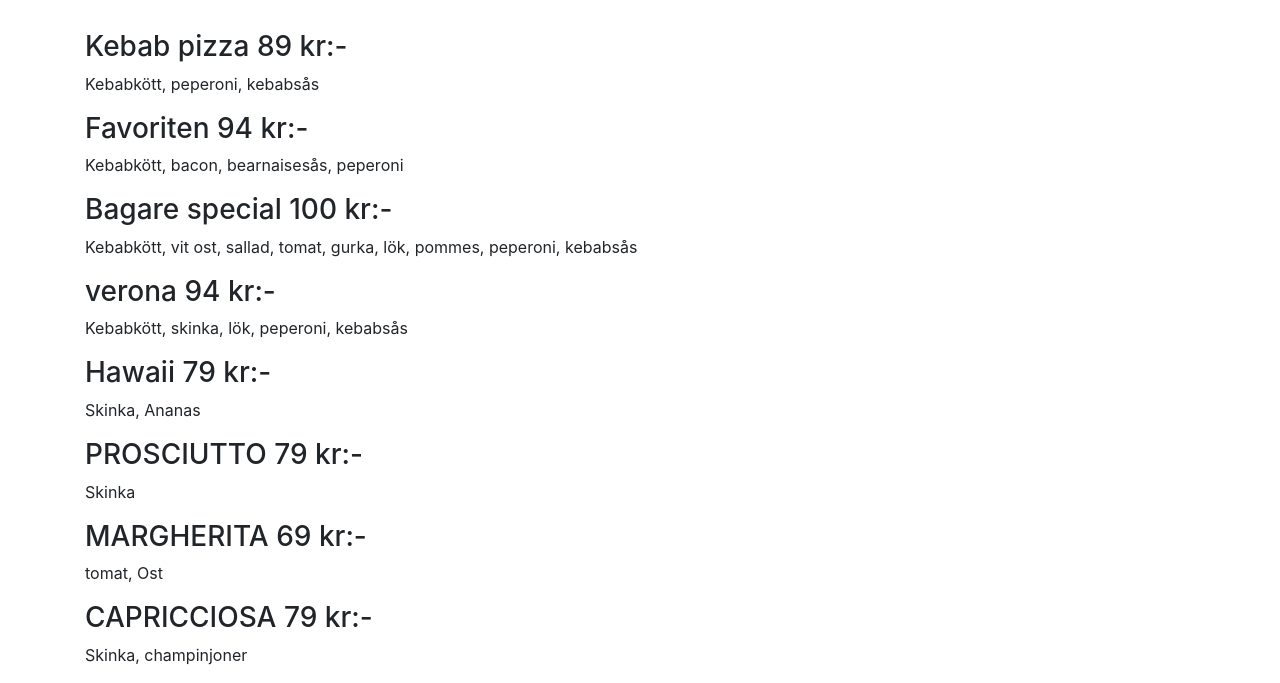
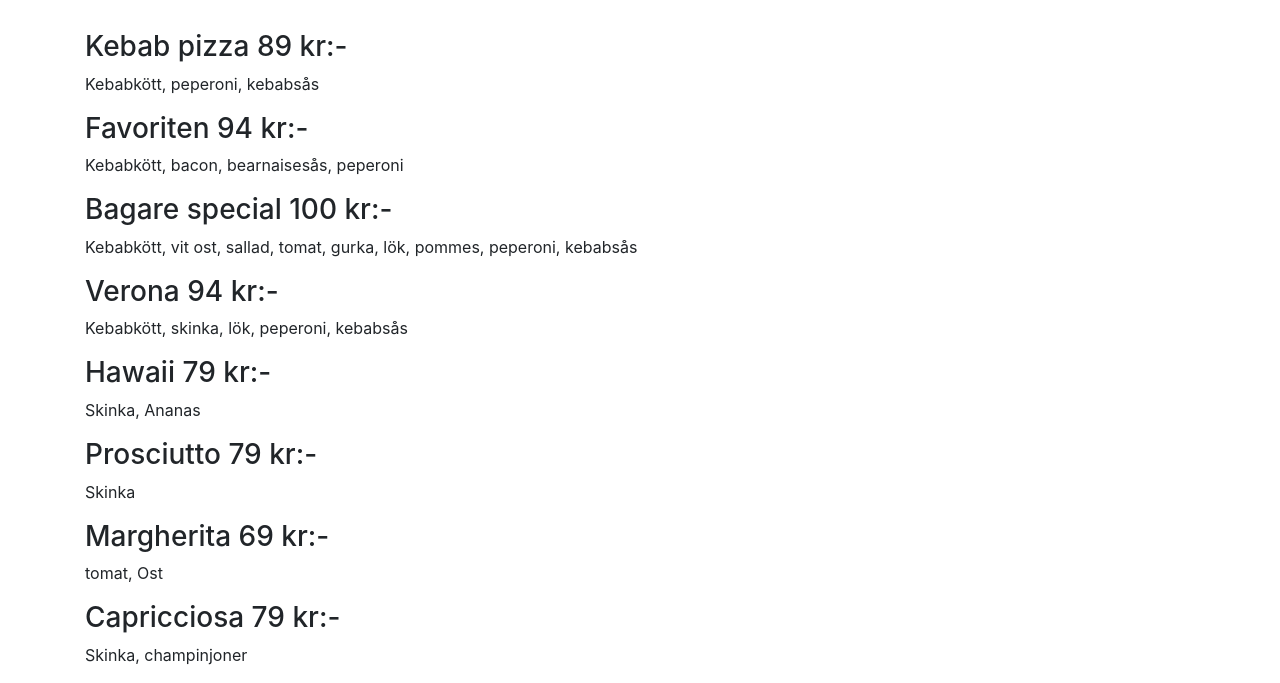
Before and after one commit to oskarmorell/Kalles-Pizzeria, a plain HTML site: page KallesMeny.html in a window 1280 px wide. Shown: the part 463-1146 px from the top of the page. Drawn offline with nearby package versions, Linux system fonts and the light colour scheme.

Commit message:
fin bild

```diff
--- a/KallesMeny.html
+++ b/KallesMeny.html
@@ -53,7 +53,7 @@
                 <p>Kebabkött, vit ost, sallad, tomat, gurka, lök, pommes, peperoni, kebabsås</p>
               </div>
               <div class="col-md-10">
-                <h3>verona 94 kr:-</h3>
+                <h3>Verona 94 kr:-</h3>
                 <p>Kebabkött, skinka, lök, peperoni, kebabsås</p>
               </div>
               <div class="col-md-10">
@@ -61,15 +61,15 @@
                 <p>Skinka, Ananas</p>
               </div>
               <div class="col-md-10">
-                <h3>PROSCIUTTO 79 kr:-</h3>
+                <h3>Prosciutto 79 kr:-</h3>
                 <p>Skinka</p>
               </div>
               <div class="col-md-10">
-                <h3>MARGHERITA 69 kr:-</h3>
+                <h3>Margherita 69 kr:-</h3>
                 <p>tomat, Ost</p>
               </div>
               <div class="col-md-10">
-                <h3>CAPRICCIOSA 79 kr:-</h3>
+                <h3>Capricciosa 79 kr:-</h3>
                 <p>Skinka, champinjoner</p>
               </div>
             </div>
```
